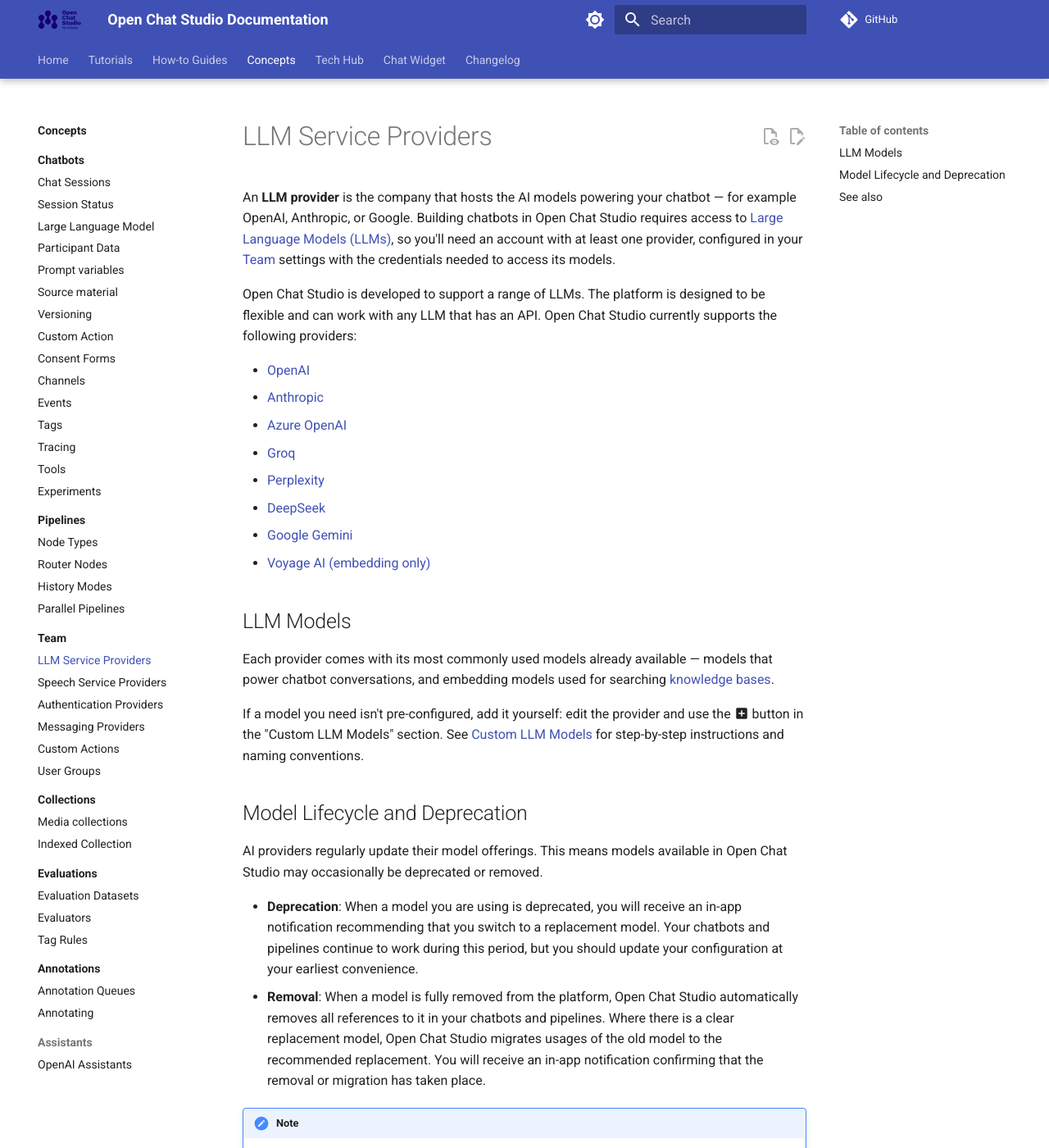
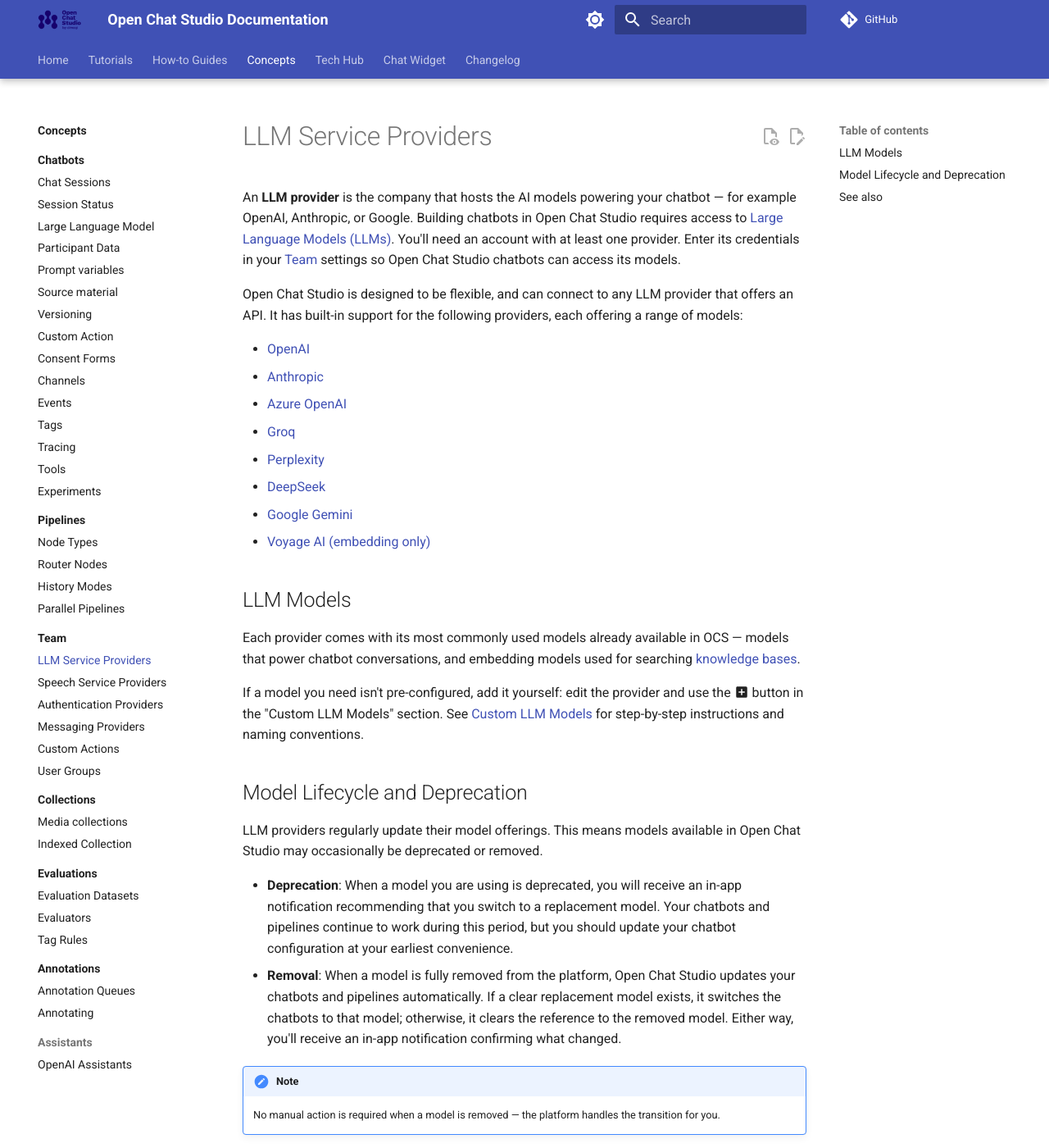
Before and after one commit to dimagi/open-chat-studio-docs, an MkDocs documentation site: the page built from docs/concepts/team/llm_providers.md, in a window 1280 px wide and 1400 px high. Shown: the whole window at 82% size. Built offline with MkDocs 1.6.1 and Material for MkDocs 9.7.7, drawn with Linux system fonts in a browser that asks for light colours; a script that is not in the unit is left out; comment, search, counter and statistics services are not loaded; some of the changed text lies outside the part shown.

Commit message:
Reword concepts/llm provider for clarity and consistency

```diff
--- a/docs/concepts/team/llm_providers.md
+++ b/docs/concepts/team/llm_providers.md
@@ -1,9 +1,8 @@
 # LLM Service Providers
 
-An **LLM provider** is the company that hosts the AI models powering your chatbot — for example OpenAI, Anthropic, or Google. Building chatbots in Open Chat Studio requires access to [Large Language Models (LLMs)](../llm.md), so you'll need an account with at least one provider, configured in your [Team](index.md) settings with the credentials needed to access its models.
+An **LLM provider** is the company that hosts the AI models powering your chatbot — for example OpenAI, Anthropic, or Google. Building chatbots in Open Chat Studio requires access to [Large Language Models (LLMs)](../llm.md). You'll need an account with at least one provider. Enter its credentials in your [Team](index.md) settings so Open Chat Studio chatbots can access its models.
 
-Open Chat Studio is developed to support a range of LLMs. The platform is designed to be flexible and can work with any
-LLM that has an API. Open Chat Studio currently supports the following providers:
+Open Chat Studio is designed to be flexible, and can connect to any LLM provider that offers an API. It has built-in support for the following providers, each offering a range of models:
 
 * [OpenAI](https://platform.openai.com/docs/models)
 * [Anthropic](https://docs.anthropic.com/en/docs/about-claude/models)
@@ -16,16 +15,16 @@
 
 ## LLM Models
 
-Each provider comes with its most commonly used models already available — models that power chatbot conversations, and embedding models used for searching [knowledge bases](../collections/indexed.md).
+Each provider comes with its most commonly used models already available in OCS — models that power chatbot conversations, and embedding models used for searching [knowledge bases](../collections/indexed.md).
 
 If a model you need isn't pre-configured, add it yourself: edit the provider and use the :material-plus-box: button in the "Custom LLM Models" section. See [Custom LLM Models](../../tech-hub/custom_llm_models.md) for step-by-step instructions and naming conventions.
 
 ## Model Lifecycle and Deprecation
 
-AI providers regularly update their model offerings. This means models available in Open Chat Studio may occasionally be deprecated or removed.
+LLM providers regularly update their model offerings. This means models available in Open Chat Studio may occasionally be deprecated or removed.
 
-- **Deprecation**: When a model you are using is deprecated, you will receive an in-app notification recommending that you switch to a replacement model. Your chatbots and pipelines continue to work during this period, but you should update your configuration at your earliest convenience.
-- **Removal**: When a model is fully removed from the platform, Open Chat Studio automatically removes all references to it in your chatbots and pipelines. Where there is a clear replacement model, Open Chat Studio migrates usages of the old model to the recommended replacement. You will receive an in-app notification confirming that the removal or migration has taken place.
+- **Deprecation**: When a model you are using is deprecated, you will receive an in-app notification recommending that you switch to a replacement model. Your chatbots and pipelines continue to work during this period, but you should update your chatbot configuration at your earliest convenience.
+- **Removal**: When a model is fully removed from the platform, Open Chat Studio updates your chatbots and pipelines automatically. If a clear replacement model exists, it switches the chatbots to that model; otherwise, it clears the reference to the removed model. Either way, you'll receive an in-app notification confirming what changed.
 
 !!! note
 
@@ -33,7 +32,7 @@
 
 ## See also
 
+- [Configure LLM Service Providers](../../tutorials/configure_llm_providers.md) — set up a provider to use in your chatbots
 - [Finding where an LLM provider is used](index.md#finding-where-a-provider-is-used) — in your chatbots
-- [Configure LLM Service Providers](../../tutorials/configure_llm_providers.md) — set up a provider
 - [Custom LLM Models](../../tech-hub/custom_llm_models.md) — add a model that isn't pre-configured
 - [Large Language Models (LLMs)](../llm.md) — key LLM concepts such as tokens and context window
```
